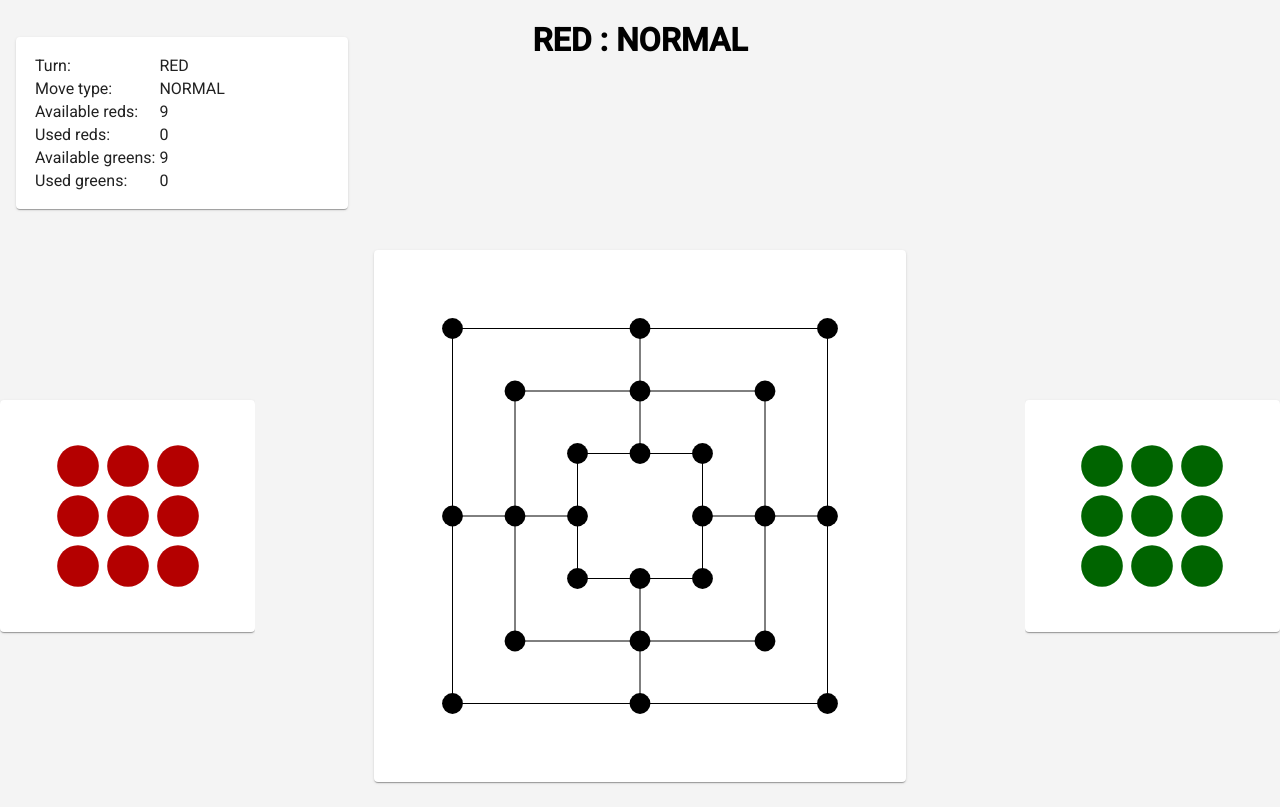
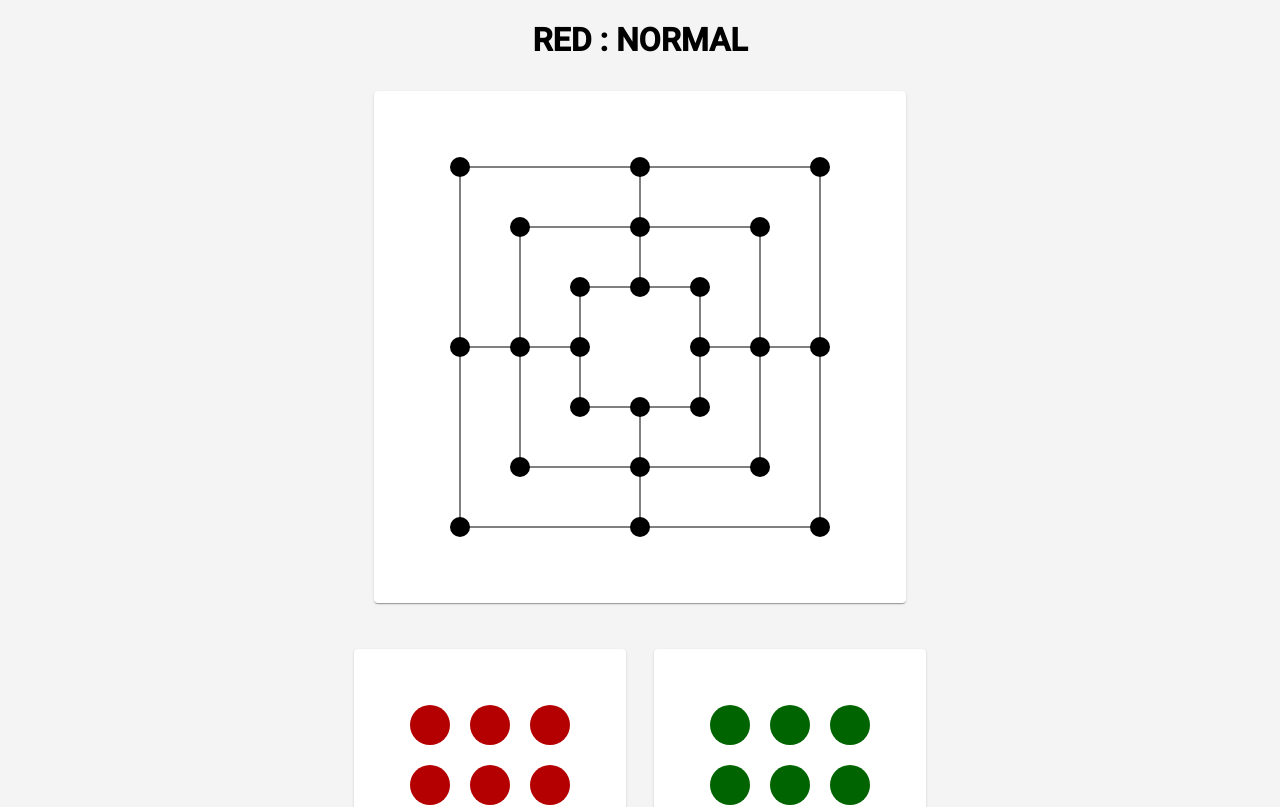
Before and after one commit to kp-marczynski/si-nine-mens-morris, an Angular app: page / in a window 1280 px wide. Shown: the top 807 px of the page. Built offline with nearby package versions, Linux system fonts and the light colour scheme.

Commit message:
refactor

```diff
--- a/src/app/game.component.css
+++ b/src/app/game.component.css
@@ -4,19 +4,16 @@ mat-card {
 
 .score-board {
     width: 300px;
-    position: fixed;
 }
 
 .canvas-wrapper {
-    margin: 1rem auto;
-    width: 500px;
-    /*height: 500px;*/
+    margin: 2rem auto;
+    max-width: 500px;
 }
 
 .game-wrapper {
     margin: auto;
-    padding-top: 10rem;
-    max-width: 1280px;
+    max-width: 600px;
 }
 
 canvas {
--- a/src/app/game.component.html
+++ b/src/app/game.component.html
@@ -1,3 +1,21 @@
+<h1>{{turn}} : {{moveType}}</h1>
+<div class="game-wrapper">
+    <mat-card class="canvas-wrapper" id="canvas-wrapper">
+        <canvas id="canvas" width="500" height="500">></canvas>
+    </mat-card>
+        <mat-grid-list cols="2">
+            <mat-grid-tile>
+                <mat-card class="canvas-wrapper">
+                    <canvas id="red-drawer" width="200" height="300"></canvas>
+                </mat-card>
+            </mat-grid-tile>
+            <mat-grid-tile>
+                <mat-card class="canvas-wrapper">
+                    <canvas id="green-drawer" width="200" height="300"></canvas>
+                </mat-card>
+            </mat-grid-tile>
+        </mat-grid-list>
+</div>
 <mat-card class="score-board">
     <table>
         <tr>
@@ -9,8 +27,8 @@
             <td>{{moveType}}</td>
         </tr>
         <!--<tr>-->
-            <!--<td>Total reds:</td>-->
-            <!--<td>{{redPieces.length}}</td>-->
+        <!--<td>Total reds:</td>-->
+        <!--<td>{{redPieces.length}}</td>-->
         <!--</tr>-->
         <tr>
             <td>Available reds:</td>
@@ -21,8 +39,8 @@
             <td>{{usedReds}}</td>
         </tr>
         <!--<tr>-->
-            <!--<td>Total greens:</td>-->
-            <!--<td>{{greenPieces.length}}</td>-->
+        <!--<td>Total greens:</td>-->
+        <!--<td>{{greenPieces.length}}</td>-->
         <!--</tr>-->
         <tr>
             <td>Available greens:</td>
@@ -34,26 +52,3 @@
         </tr>
     </table>
 </mat-card>
-<h1>{{turn}} : {{moveType}}</h1>
-<div class="game-wrapper">
-    <mat-grid-list cols="5" rowHeight="550px">
-        <mat-grid-tile>
-            <mat-card class="canvas-wrapper">
-                <canvas id="red-drawer" width="200" height="300"></canvas>
-            </mat-card>
-        </mat-grid-tile>
-        <mat-grid-tile [colspan]="3">
-            <mat-card class="canvas-wrapper" id="canvas-wrapper">
-                <canvas id="canvas" width="500" height="500">></canvas>
-            </mat-card>
-        </mat-grid-tile>
-        <mat-grid-tile>
-            <mat-card class="canvas-wrapper">
-                <canvas id="green-drawer" width="200" height="300"></canvas>
-            </mat-card>
-        </mat-grid-tile>
-        <!--<mat-grid-tile>3</mat-grid-tile>-->
-        <!--<mat-grid-tile>4</mat-grid-tile>-->
-    </mat-grid-list>
-
-</div>
--- a/src/app/game.component.ts
+++ b/src/app/game.component.ts
@@ -5,6 +5,7 @@ import {CanvasService} from './service/canvas.service';
 import {IPosition} from './model/position.model';
 import {Color, getOpponentColor} from "./model/color.enum";
 import {DrawerService} from "./service/drawer.service";
+import {getWinSize, isBigScreen} from "./service/window-size.service";
 
 @Component({
     selector: 'app-root',
@@ -40,13 +41,31 @@ export class GameComponent implements AfterViewInit {
 
     afterVieInitCallback(): void {
         this.canvas = document.getElementById('canvas') as HTMLCanvasElement;
+        if (!isBigScreen()) {
+            this.canvas.width = 0.8 * getWinSize();
+            this.canvas.height = 0.8 * getWinSize();
+        } else {
+            this.canvas.width = 500;
+            this.canvas.height = 500;
+        }
+
         this.baseSize = this.canvas.width / 8;
         this.offset = this.baseSize;
         this.baseRadiusSize = this.baseSize / 6;
         this.canvasService = new CanvasService(this.canvas, this.baseSize, this.offset);
 
-        this.redDrawerService = new DrawerService(document.getElementById('red-drawer') as HTMLCanvasElement, 50, 50, this.piecesPerPlayer, Color.RED, 2 * this.baseRadiusSize);
-        this.greenDrawerService = new DrawerService(document.getElementById('green-drawer') as HTMLCanvasElement, 50, 50, this.piecesPerPlayer, Color.GREEN, 2 * this.baseRadiusSize);
+        this.redDrawerService = new DrawerService(document.getElementById('red-drawer') as HTMLCanvasElement,
+            this.baseSize,
+            this.offset,
+            this.piecesPerPlayer,
+            Color.RED,
+            2 * this.baseRadiusSize);
+        this.greenDrawerService = new DrawerService(document.getElementById('green-drawer') as HTMLCanvasElement,
+            this.baseSize,
+            this.offset,
+            this.piecesPerPlayer,
+            Color.GREEN,
+            2 * this.baseRadiusSize);
 
         this.initCircles();
         this.drawBoard();
--- a/src/app/service/drawer.service.ts
+++ b/src/app/service/drawer.service.ts
@@ -12,6 +12,8 @@ export class DrawerService {
     drawDrawer() {
         this.canvasService.clearCanvas();
         this.canvas.height = this.offset + this.baseSize * Math.ceil(this.numberOfPieces / 3);
+        this.canvas.width = this.offset + this.baseSize * Math.ceil(this.numberOfPieces / 3);
+
         for (let i = 0; i < this.numberOfPieces; ++i) {
             this.canvasService.drawBasicCircleInCoords(i % 3, Math.floor(i / 3), this.radiusSize, this.color);
         }
--- /dev/null
+++ b/src/app/service/window-size.service.ts
@@ -0,0 +1,13 @@
+export function getWinSize(): number {
+    const measures = [];
+    measures.push(window.innerWidth);
+    measures.push(window.innerHeight);
+    measures.push(screen.availWidth);
+    measures.push(screen.availHeight);
+    measures.sort((a, b) => a - b);
+    return measures[0];
+}
+
+export function isBigScreen(): boolean {
+    return getWinSize() > 600;
+}
--- a/src/styles.css
+++ b/src/styles.css
@@ -5,7 +5,7 @@ html, body {
 }
 
 body {
-    margin: 0;
+    /*margin: 0;*/
     font-family: Roboto, "Helvetica Neue", sans-serif;
     background-color: #f4f4f4;
 }
```
